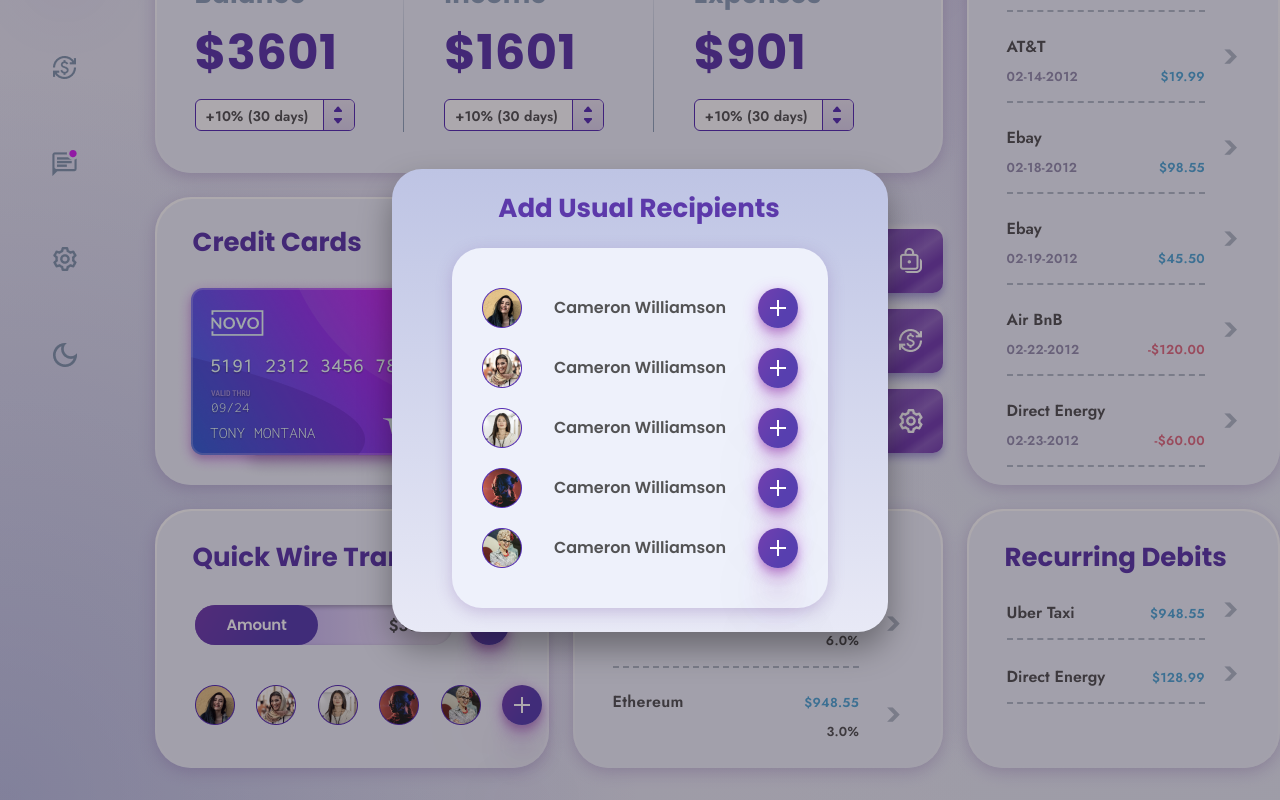
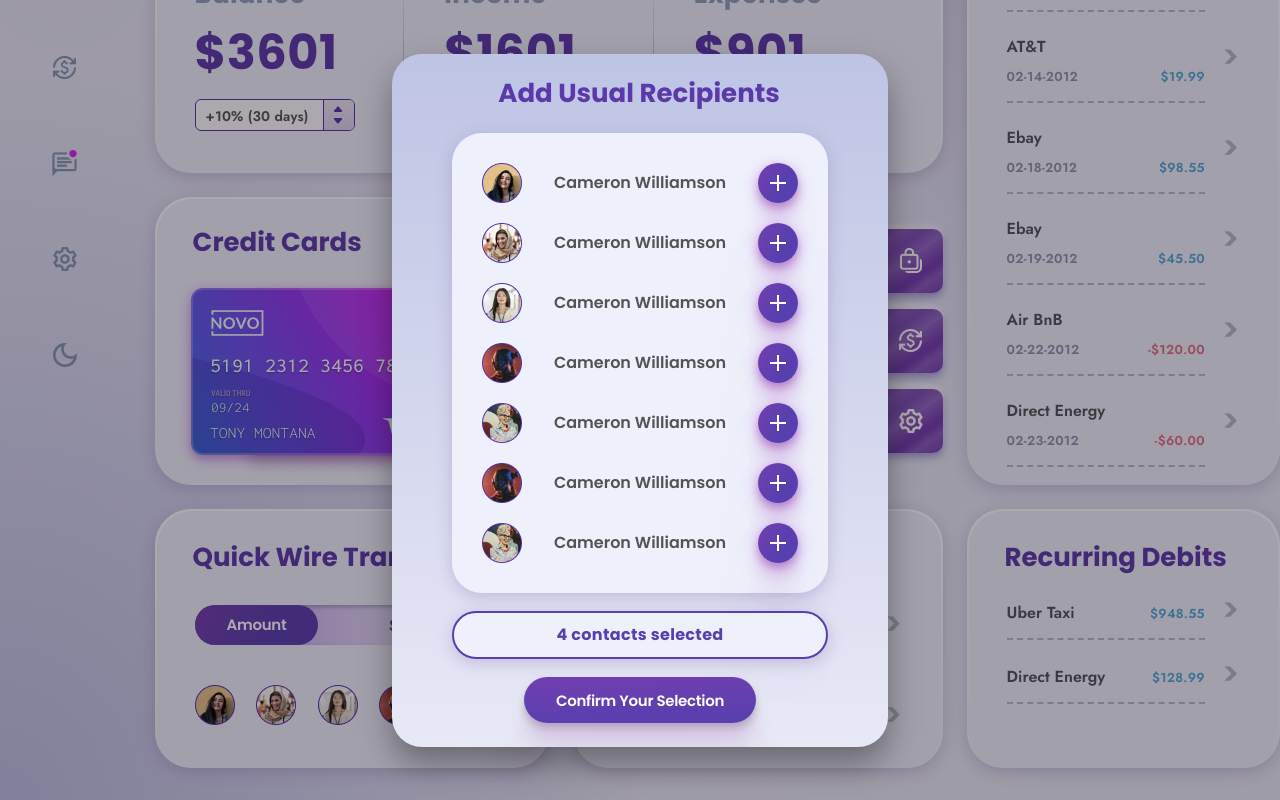
Before and after one commit to ask0ldd/Fintech-React-TS-Redux-Recharts, a React (Vite) app: page / in a window 1280 px wide. Both pictures are taken after a click on the button 516 px from the left and 899 px from the top of the page. Shown: the part 195-995 px from the top of the page. Built offline with nearby package versions, Linux system fonts and the light colour scheme.

Commit message:
modal buttons visible

```diff
--- a/src/components/modalContents/AddContactsQuickList.tsx
+++ b/src/components/modalContents/AddContactsQuickList.tsx
@@ -15,7 +15,13 @@ function AddContactsQuickList(){
                 <ContactRow avatarUrl={avatar3}/>
                 <ContactRow avatarUrl={avatar4}/>
                 <ContactRow avatarUrl={avatar5}/>
+                <ContactRow avatarUrl={avatar4}/>
+                <ContactRow avatarUrl={avatar5}/>
             </div>
+            <div className='contactsSelected__container'>
+                4  contacts selected
+            </div>
+            <button className='confirmSelection__button'>Confirm Your Selection</button>
         </div>
     )
 }
--- a/src/styles/AddContactsQuickList.css
+++ b/src/styles/AddContactsQuickList.css
@@ -4,9 +4,9 @@
   box-shadow: 0px 4px 16px 0px rgba(133, 101, 171, 0.32);
   display: flex;
   flex-direction: column;
-  padding: 40px 30px;
+  padding: 30px 30px;
   row-gap: 20px;
-  margin-top: 3px;
+  margin-top: 2px;
 }
 
 .contactRow {
@@ -26,5 +26,46 @@
   flex-direction: column;
   align-items: center;
   justify-content: center;
-  row-gap: 17px;
+  row-gap: 18px;
 }
+
+.contactsSelected__container {
+  border-radius: 30px;
+  border: 2px solid #573faf;
+  background: #eef1fb;
+  box-shadow: 0px 4px 16px 0px rgba(133, 101, 171, 0.32);
+  color: #573faf;
+  font-size: 16px;
+  font-family: Poppins;
+  font-weight: 700;
+  letter-spacing: 0.32px;
+  display: flex;
+  width: 100%;
+  height: 48px;
+  padding: 10px 0px;
+  justify-content: center;
+  align-items: center;
+}
+
+.confirmSelection__button {
+  display: inline-flex;
+  padding: 12px 32px 11px 32px;
+  justify-content: center;
+  align-items: center;
+  border-radius: 41px;
+  background: linear-gradient(178deg, #703faf 0%, #573faf 100%);
+  box-shadow: 0px 2.767256498336792px 2.2138051986694336px 0px
+      rgba(129, 48, 147, 0.03),
+    0px 6.650102138519287px 5.32008171081543px 0px rgba(129, 48, 147, 0.04),
+    0px 12.521552085876465px 10.017241477966309px 0px rgba(129, 48, 147, 0.05),
+    0px 22.3363094329834px 17.869047164916992px 0px rgba(129, 48, 147, 0.07),
+    0px 41.777610778808594px 33.422088623046875px 0px rgba(129, 48, 147, 0.06),
+    0px 100px 80px 0px rgba(129, 48, 147, 0.08),
+    0px 4px 8px 0px rgba(0, 0, 0, 0.15);
+  color: #fff;
+  font-size: 15px;
+  font-family: Poppins;
+  font-weight: 600;
+  letter-spacing: -0.3px;
+  border: none;
+}
```
